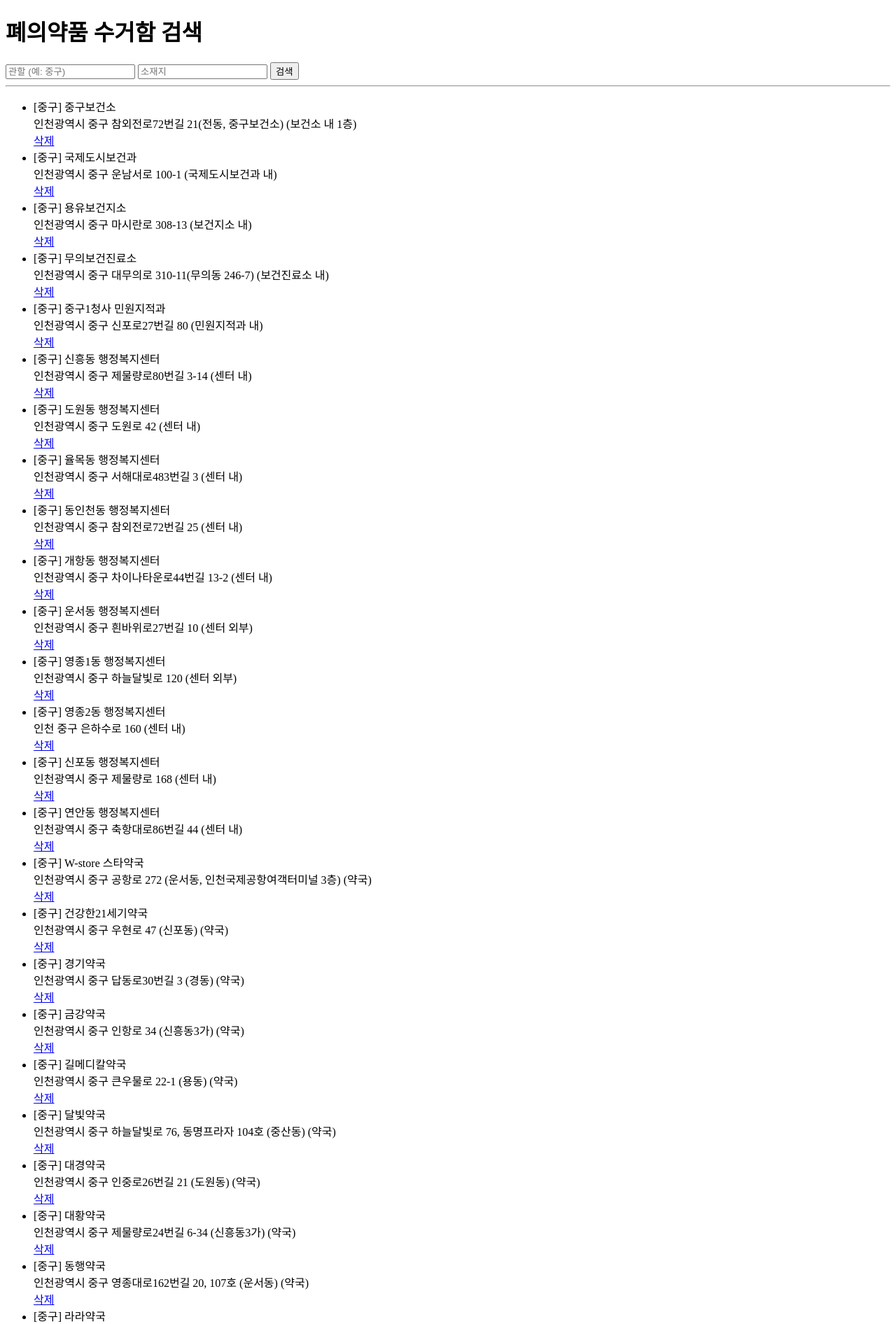
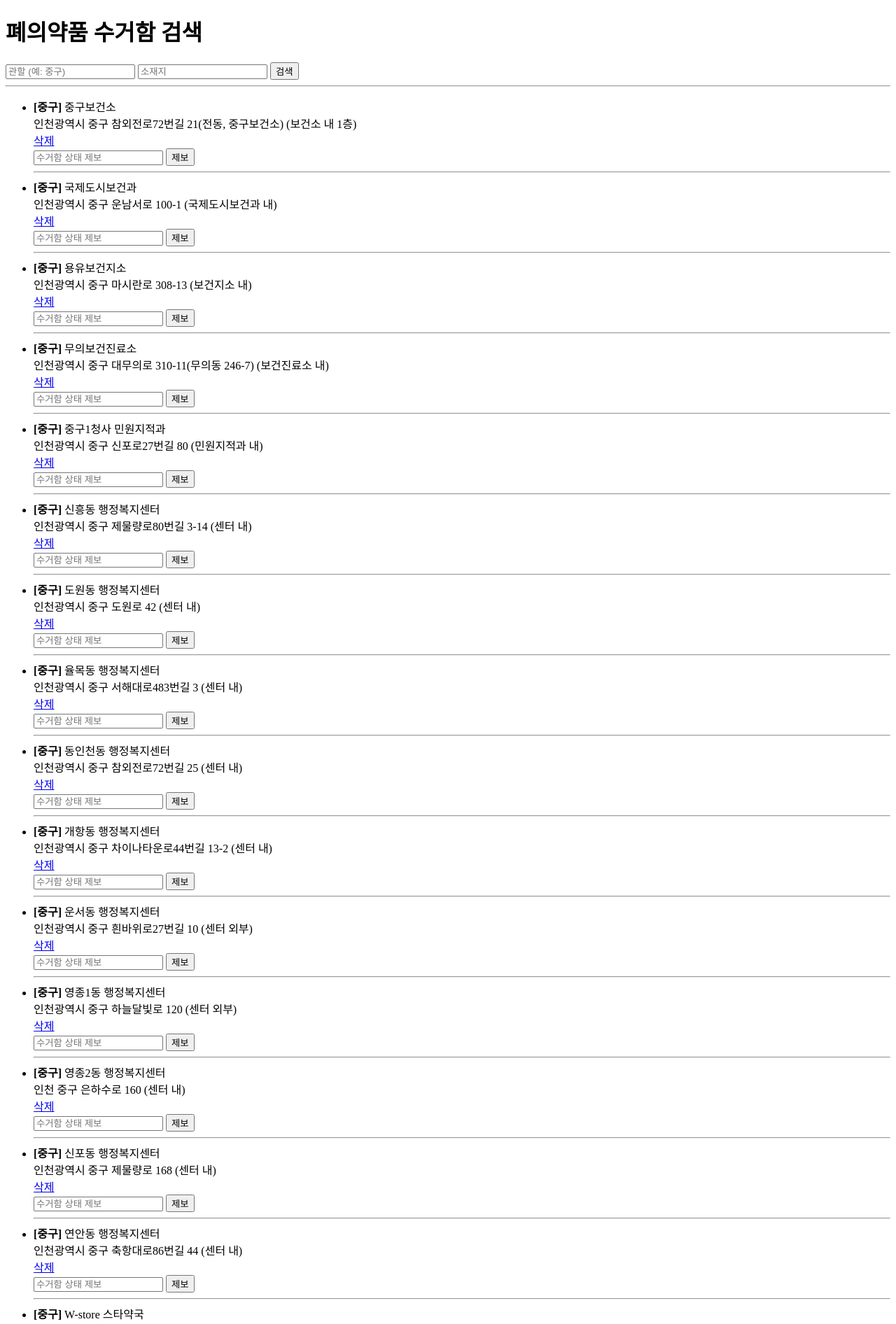
Before and after one commit to msmsme04-create/medicine_box_web, a Flask app: page / in a window 1280 px wide. Shown: the top 1892 px of the page at 70% size. Run offline with Flask 3, Linux system fonts and the light colour scheme; data comes from the database, SQL or seed files in the repository.

Commit message:
사용자 제보 기능 추가

```diff
--- a/templates/index.html
+++ b/templates/index.html
@@ -20,12 +20,22 @@
 
     {% for box in boxes %}
     <li>
-        [{{ box.district }}] {{ box.name }}<br>
+        <b>[{{ box.district }}]</b> {{ box.name }}<br>
         {{ box.address }} ({{ box.detail }})<br>
 
+        <!-- 삭제 버튼 -->
         <a href="/delete/{{ box.id }}">삭제</a>
+
+        <!-- 제보 폼 -->
+        <form method="post" action="/report/{{ box.id }}">
+            <input name="content" placeholder="수거함 상태 제보">
+            <button type="submit">제보</button>
+        </form>
+
+        <hr>
     </li>
 {% endfor %}
+
 </ul>
 
 </body>
```
